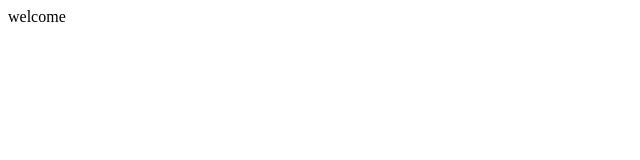
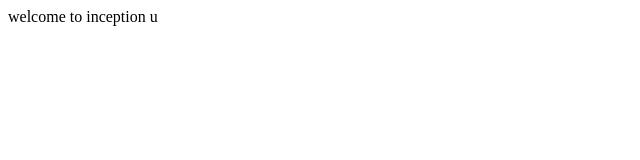
Before and after one commit to KanchanSamrit/Hello-world, a plain HTML site: page index.html in a window 1280 px wide. Shown: the whole page, without its empty margins (0-640 px from the left). Drawn offline with Linux system fonts and the light colour scheme.

Commit message:
add inceptionu

```diff
--- a/index.html
+++ b/index.html
@@ -7,6 +7,6 @@
     <title>Hello world</title>
 </head>
 <body>
- welcome
+ welcome  to inception u
 </body>
 </html>
```
